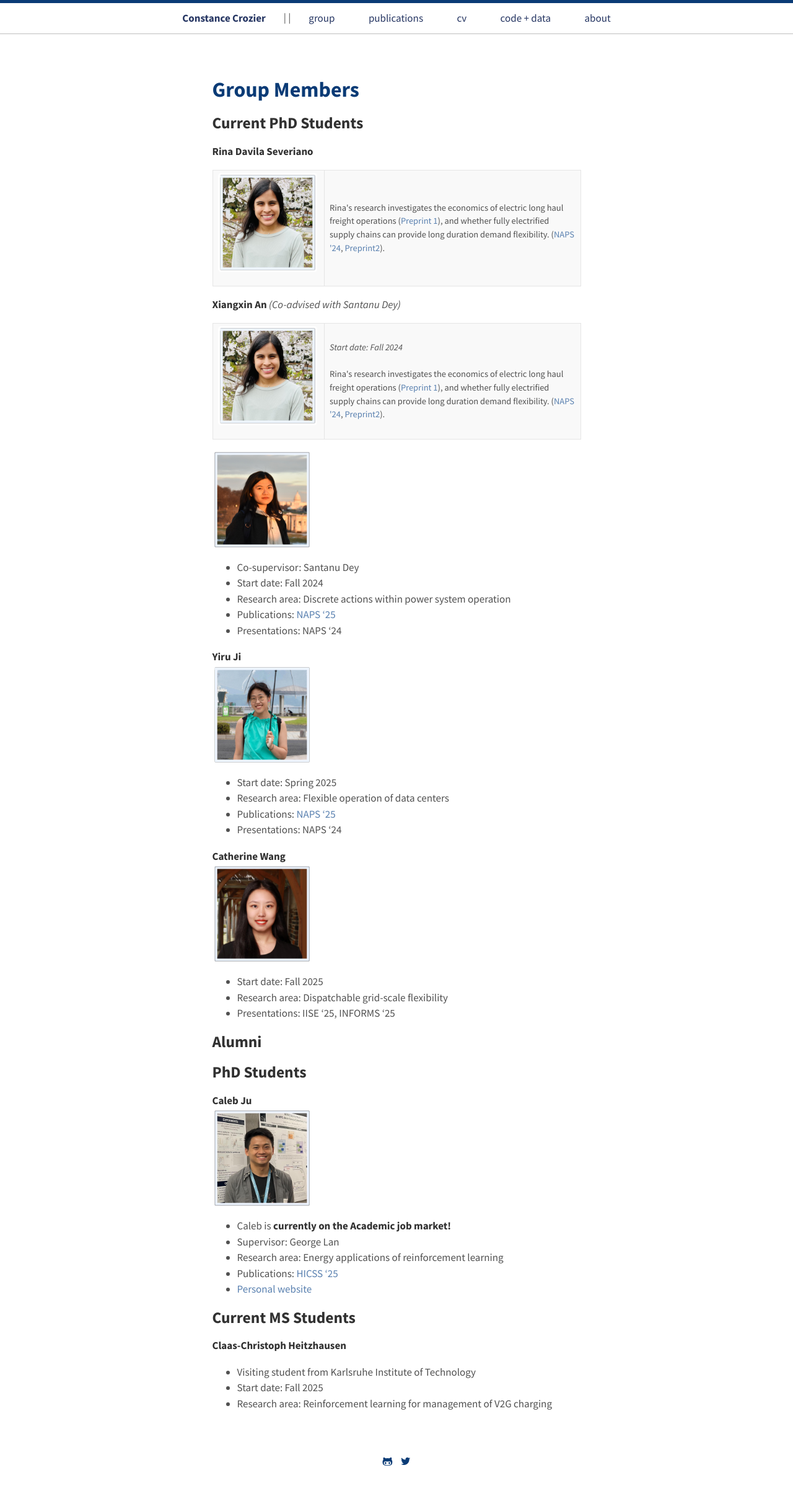
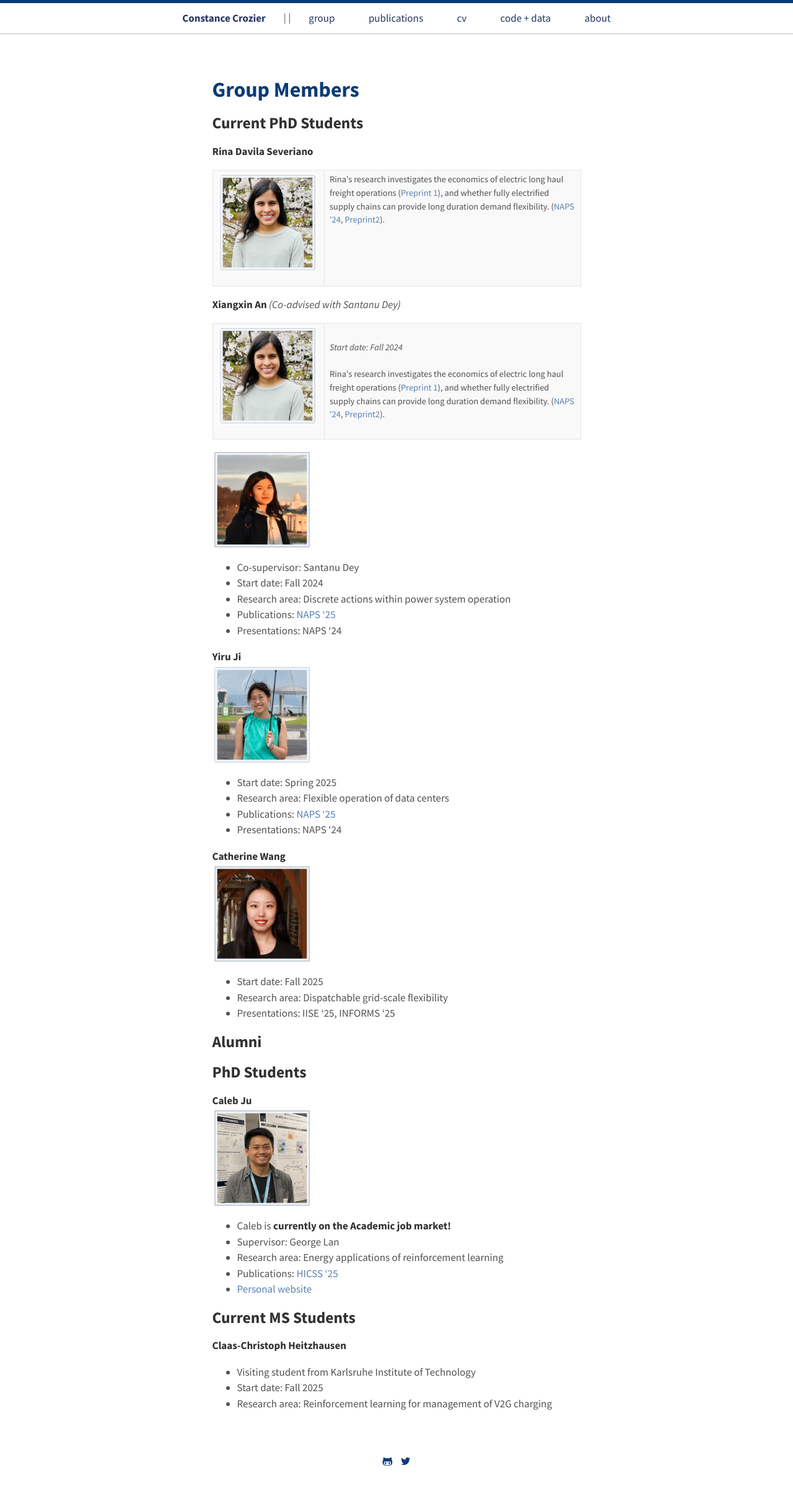
Before and after one commit to constancecrozier/constancecrozier.github.io, a Jekyll site: the page built from group.md, in a window 1280 px wide. Shown: the whole page at 62% size. Built offline with Jekyll 4.4.1, drawn with Linux system fonts in a browser that asks for light colours.

Commit message:
Update group.md

```diff
--- a/group.md
+++ b/group.md
@@ -17,7 +17,7 @@ title: Group Members
         style="width: 160px; height: 160px; max-width: none; object-fit: cover;"
       >
     </td>
-    <td style="vertical-align: middle;">
+    <td style="vertical-align: top;">
     	Rina's research investigates the economics of electric long haul freight operations (<a href="files/Electric_HGV.pdf">Preprint 1</a>), and whether fully electrified supply chains can provide long duration demand flexibility. (<a href="files/naps_24.pdf">NAPS '24</a>, <a href="https://arxiv.org/pdf/2505.05982">Preprint2</a>).
     </td>
   </tr>
```
